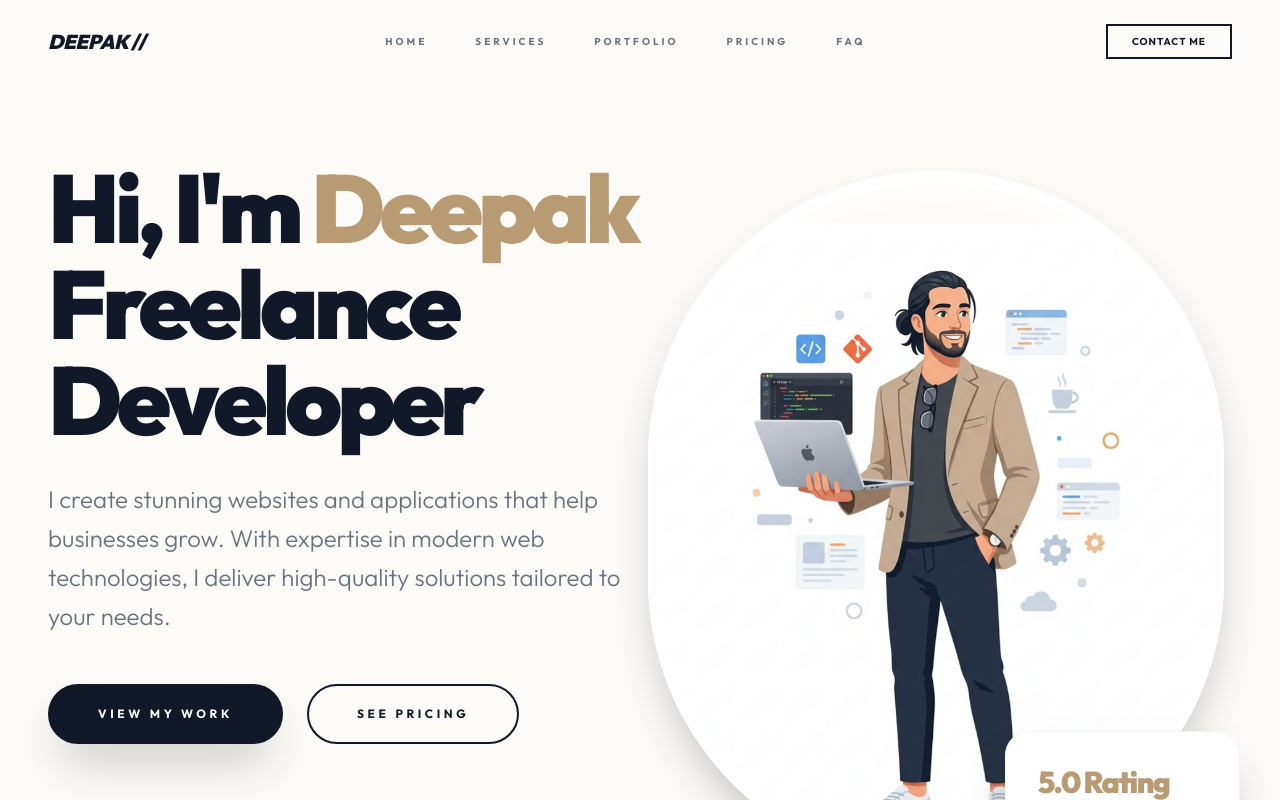
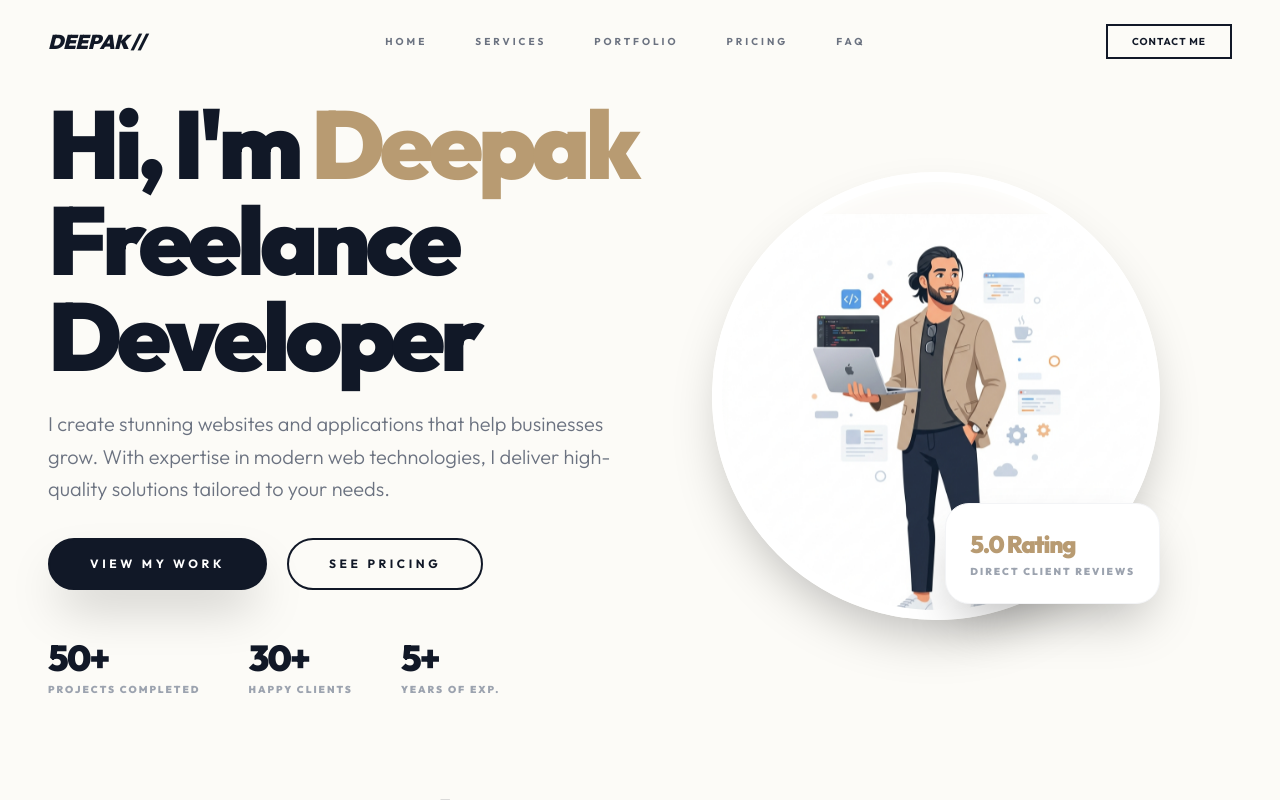
Before and after one commit to deepuzworld/freelance-portfolio, a React (Vite) app: page /#/ in a window 1280 px wide. Shown: the top 800 px of the page. Built offline with nearby package versions, Linux system fonts and the light colour scheme.

Commit message:
style: reduce vertical padding and height by 50% across all sections

```diff
--- a/src/components/FAQ.tsx
+++ b/src/components/FAQ.tsx
@@ -43,9 +43,9 @@ const FAQ = () => {
   ];
 
   return (
-    <section id="faq" className="py-24 bg-magazine">
+    <section id="faq" className="py-12 bg-magazine">
       <div className="max-w-[1920px] mx-auto px-5 md:px-8 lg:px-12">
-        <div className="text-center mb-24">
+        <div className="text-center mb-12">
           <h2 className="text-4xl md:text-6xl font-black text-gray-900 mb-6 tracking-tighter italic">FAQ // 01</h2>
           <p className="text-xl md:text-2xl text-gray-500 max-w-3xl mx-auto font-light leading-relaxed">
             Everything you need to know about my services and process.
--- a/src/components/Footer.tsx
+++ b/src/components/Footer.tsx
@@ -29,9 +29,9 @@ const Footer = () => {
   };
 
   return (
-    <footer id="contact" className="bg-magazine pt-32 pb-16">
+    <footer id="contact" className="bg-magazine pt-16 pb-8">
       <div className="max-w-[1920px] mx-auto px-5 md:px-8 lg:px-12">
-        <div className="grid grid-cols-1 lg:grid-cols-2 gap-24 mb-24">
+        <div className="grid grid-cols-1 lg:grid-cols-2 gap-24 mb-12">
           <div>
             <h2 className="text-4xl md:text-7xl font-black text-gray-900 mb-10 tracking-tighter italic">Connect //</h2>
             <p className="text-2xl text-gray-500 mb-12 font-light leading-relaxed max-w-lg">
@@ -151,7 +151,7 @@ const Footer = () => {
           </div>
         </div>
 
-        <div className="border-t border-gray-100 pt-16 flex flex-col md:flex-row justify-between items-center text-gray-400">
+        <div className="border-t border-gray-100 pt-8 flex flex-col md:flex-row justify-between items-center text-gray-400">
           <p className="text-xs font-bold uppercase tracking-widest">&copy; {new Date().getFullYear()} DEEPAK MATHEW. All rights reserved.</p>
           <div className="flex space-x-12 mt-6 md:mt-0">
              <a href="#" className="hover:text-gray-900 transition-colors text-xs font-bold uppercase tracking-widest">LinkedIn</a>
--- a/src/components/Hero.tsx
+++ b/src/components/Hero.tsx
@@ -4,69 +4,68 @@ import heroImg from '../assets/hero-character.png';
 
 const Hero = () => {
   return (
-    <section id="home" className="pt-40 pb-24 bg-magazine min-h-[95vh] flex items-center">
+    <section id="home" className="pt-24 pb-12 bg-magazine min-h-[75vh] flex items-center">
       <div className="max-w-[1920px] mx-auto px-5 md:px-8 lg:px-12 w-full">
         <div className="flex flex-col md:flex-row items-center">
-          <div className="md:w-1/2 mb-16 md:mb-0">
-            <h1 className="text-5xl md:text-6xl lg:text-8xl font-black text-gray-900 mb-8 leading-[1.1] tracking-tighter">
+          <div className="md:w-1/2 mb-10 md:mb-0">
+            <h1 className="text-5xl md:text-6xl lg:text-8xl font-black text-gray-900 mb-6 leading-[1.1] tracking-tighter">
               Hi, I'm <span className="text-[#B89B72]">Deepak</span>
               <br />
               Freelance Developer
             </h1>
-            <p className="text-2xl text-gray-500 mb-12 max-w-xl leading-relaxed font-light">
+            <p className="text-xl text-gray-500 mb-8 max-w-xl leading-relaxed font-light">
               I create stunning websites and applications that help businesses grow. With expertise in modern web technologies, I deliver high-quality solutions tailored to your needs.
             </p>
-            <div className="flex flex-col sm:flex-row space-y-5 sm:space-y-0 sm:space-x-6">
+            <div className="flex flex-col sm:flex-row space-y-4 sm:space-y-0 sm:space-x-5">
               <Link
                 smooth
                 to="/#portfolio"
-                className="bg-gray-900 border-2 border-gray-900 hover:bg-[#B89B72] hover:border-[#B89B72] text-white font-bold py-5 px-12 rounded-full transition-all text-center uppercase text-xs tracking-[0.3em] shadow-2xl"
+                className="bg-gray-900 border-2 border-gray-900 hover:bg-[#B89B72] hover:border-[#B89B72] text-white font-bold py-4 px-10 rounded-full transition-all text-center uppercase text-xs tracking-[0.3em] shadow-2xl"
               >
                 View My Work
               </Link>
               <Link
                 smooth
                 to="/#pricing"
-                className="border-2 border-gray-900 text-gray-900 hover:bg-gray-900 hover:text-white font-bold py-5 px-12 rounded-full transition-all text-center uppercase text-xs tracking-[0.3em]"
+                className="border-2 border-gray-900 text-gray-900 hover:bg-gray-900 hover:text-white font-bold py-4 px-10 rounded-full transition-all text-center uppercase text-xs tracking-[0.3em]"
               >
                 See Pricing
               </Link>
             </div>
 
-            <div className="mt-16 flex flex-wrap gap-16">
+            <div className="mt-12 flex flex-wrap gap-12">
               <div>
-                <div className="text-5xl font-black text-gray-900 tracking-tighter">50+</div>
-                <div className="text-[10px] uppercase tracking-[0.2em] text-gray-400 font-black mt-2">Projects Completed</div>
+                <div className="text-4xl font-black text-gray-900 tracking-tighter">50+</div>
+                <div className="text-[10px] uppercase tracking-[0.2em] text-gray-400 font-black mt-1">Projects Completed</div>
               </div>
               <div>
-                <div className="text-5xl font-black text-gray-900 tracking-tighter">30+</div>
-                <div className="text-[10px] uppercase tracking-[0.2em] text-gray-400 font-black mt-2">Happy Clients</div>
+                <div className="text-4xl font-black text-gray-900 tracking-tighter">30+</div>
+                <div className="text-[10px] uppercase tracking-[0.2em] text-gray-400 font-black mt-1">Happy Clients</div>
               </div>
               <div>
-                <div className="text-5xl font-black text-gray-900 tracking-tighter">5+</div>
-                <div className="text-[10px] uppercase tracking-[0.2em] text-gray-400 font-black mt-2">Years of Exp.</div>
+                <div className="text-4xl font-black text-gray-900 tracking-tighter">5+</div>
+                <div className="text-[10px] uppercase tracking-[0.2em] text-gray-400 font-black mt-1">Years of Exp.</div>
               </div>
             </div>
           </div>
 
           <div className="md:w-1/2 flex justify-center relative">
-            <div className="relative w-full max-w-xl aspect-square flex items-center justify-center">
+            <div className="relative w-full max-w-md aspect-square flex items-center justify-center">
               {/* Animated Circles behind image */}
-              <div className="absolute inset-0 bg-[#B89B72]/10 rounded-full animate-pulse" />
-              <div className="absolute inset-10 border border-[#B89B72]/20 rounded-full" />
-              <div className="absolute inset-20 border border-[#B89B72]/30 rounded-full" />
+              <div className="absolute inset-4 bg-[#B89B72]/10 rounded-full animate-pulse" />
+              <div className="absolute inset-12 border border-[#B89B72]/20 rounded-full" />
 
-              <div className="relative w-[110%] h-[110%] overflow-hidden rounded-full border-[12px] border-white shadow-2xl bg-white/50 backdrop-blur-sm">
+              <div className="relative w-[100%] h-[100%] overflow-hidden rounded-full border-[10px] border-white shadow-2xl bg-white/50 backdrop-blur-sm">
                 <img
                   src={heroImg}
                   alt="Deepak Mathew"
-                  className="w-full h-full object-cover object-top scale-110 fade-in pt-10"
+                  className="w-full h-full object-cover object-top scale-110 fade-in pt-8"
                 />
               </div>
 
-              <div className="absolute -bottom-4 -right-4 bg-white p-8 rounded-3xl shadow-2xl border border-gray-100 z-20">
-                <div className="text-[#B89B72] font-black text-3xl tracking-tighter">5.0 Rating</div>
-                <div className="text-[10px] text-gray-400 uppercase tracking-[0.2em] font-black mt-1">Global Client Reviews</div>
+              <div className="absolute bottom-4 right-0 bg-white p-6 rounded-3xl shadow-2xl border border-gray-100 z-20">
+                <div className="text-[#B89B72] font-black text-2xl tracking-tighter">5.0 Rating</div>
+                <div className="text-[10px] text-gray-400 uppercase tracking-[0.2em] font-black mt-1">Direct Client Reviews</div>
               </div>
             </div>
           </div>
--- a/src/components/Portfolio.tsx
+++ b/src/components/Portfolio.tsx
@@ -36,9 +36,9 @@ const Portfolio = () => {
   ];
 
   return (
-    <section id="portfolio" className="py-24 bg-magazine">
+    <section id="portfolio" className="py-12 bg-magazine">
       <div className="max-w-[1920px] mx-auto px-5 md:px-8 lg:px-12">
-        <div className="text-center mb-16">
+        <div className="text-center mb-10">
           <h2 className="text-3xl md:text-5xl font-black text-gray-900 mb-4">My Portfolio</h2>
           <p className="text-lg text-gray-500 max-w-2xl mx-auto font-light">
             Check out some of my recent projects and see the quality of my work.
--- a/src/components/Pricing.tsx
+++ b/src/components/Pricing.tsx
@@ -37,9 +37,9 @@ const Pricing = () => {
   ];
 
   return (
-    <section id="pricing" className="py-24 bg-magazine">
+    <section id="pricing" className="py-12 bg-magazine">
       <div className="max-w-[1920px] mx-auto px-5 md:px-8 lg:px-12">
-        <div className="text-center mb-16">
+        <div className="text-center mb-10">
           <h2 className="text-3xl md:text-5xl font-black text-gray-900 mb-4">Simple, Transparent Pricing</h2>
           <p className="text-lg text-gray-500 max-w-2xl mx-auto font-light">
             Choose the plan that fits your needs. All plans include quality code, responsive design, and ongoing support.
--- a/src/components/Process.tsx
+++ b/src/components/Process.tsx
@@ -25,9 +25,9 @@ const Process = () => {
   ];
 
   return (
-    <section id="process" className="py-24 bg-magazine">
+    <section id="process" className="py-12 bg-magazine">
       <div className="max-w-[1920px] mx-auto px-5 md:px-8 lg:px-12">
-        <div className="text-center mb-24">
+        <div className="text-center mb-12">
           <h2 className="text-4xl md:text-6xl font-black text-gray-900 mb-6 tracking-tighter">Our Proven Process</h2>
           <p className="text-xl md:text-2xl text-gray-500 max-w-3xl mx-auto font-light leading-relaxed">
             A meticulous workflow that ensures exceptional quality and keeps you informed at every milestone.
--- a/src/components/Services.tsx
+++ b/src/components/Services.tsx
@@ -32,9 +32,9 @@ const Services = () => {
   ];
 
   return (
-    <section id="services" className="py-24 bg-magazine">
+    <section id="services" className="py-12 bg-magazine">
       <div className="max-w-[1920px] mx-auto px-5 md:px-8 lg:px-12">
-        <div className="text-center mb-16">
+        <div className="text-center mb-10">
           <h2 className="text-3xl md:text-5xl font-black text-gray-900 mb-4">What I Can Do For You</h2>
           <p className="text-lg text-gray-500 max-w-2xl mx-auto font-light">
             From simple landing pages to complex web applications, I deliver solutions tailored to your business needs.
```
